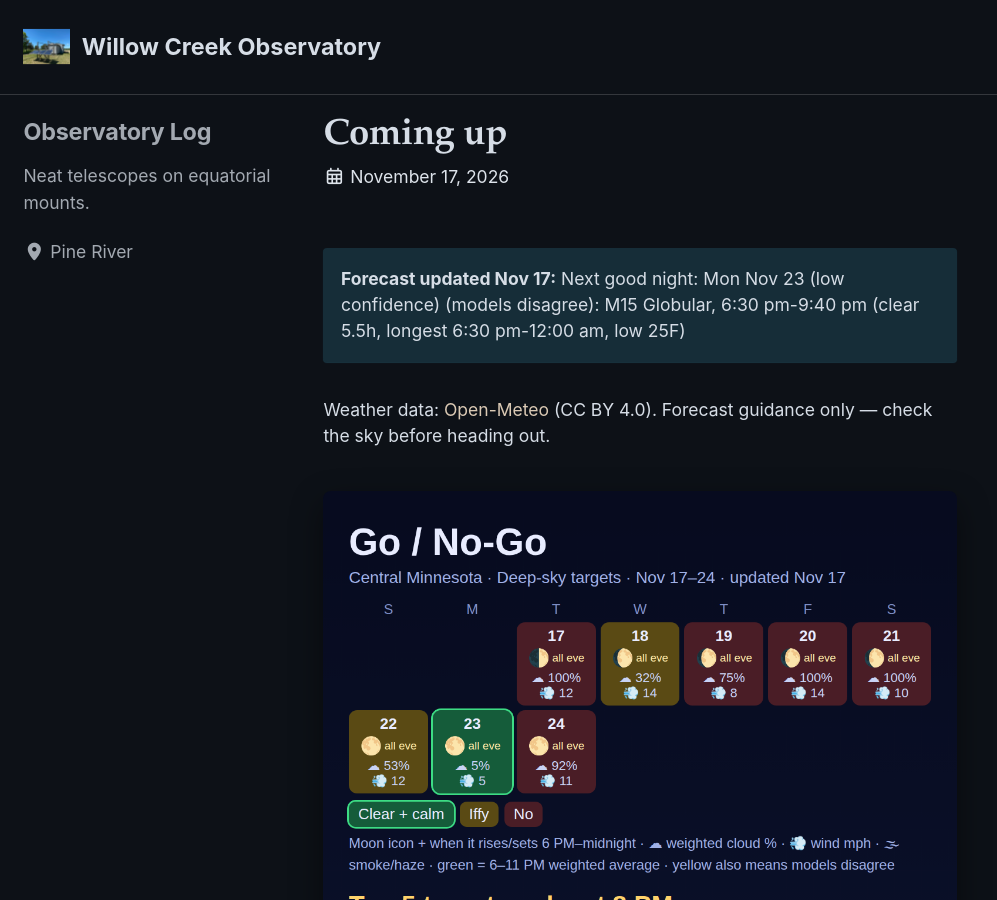
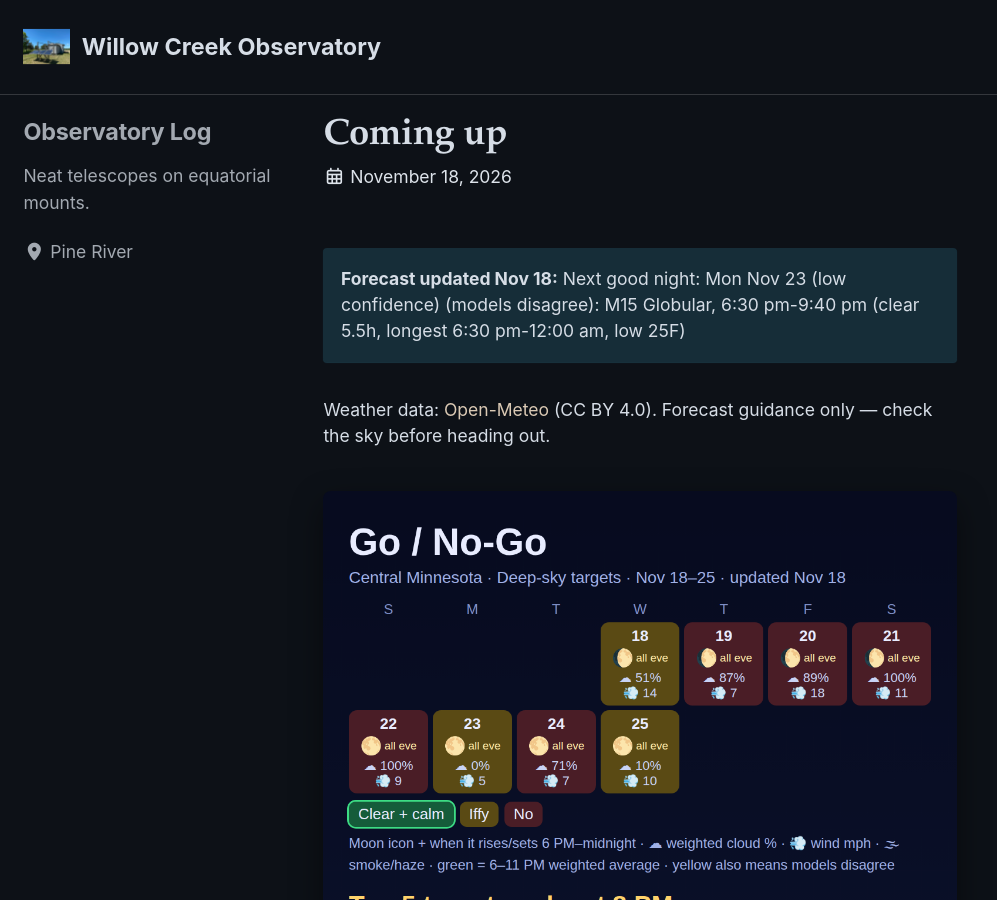
Before and after one commit to ethos101/ethos101.github.io, a Jekyll site: the page built from _posts/1900-01-01-about.md, in a window 1280 px wide and 900 px high. Shown: the whole window, without its empty margins (0-997 px from the left). Built offline with Jekyll 4.4.1, drawn with Linux system fonts in a browser that asks for light colours; cached includes are drawn as plain includes; some of the changed text lies outside the part shown.

Commit message:
Update stargazing forecast (Nov 18)

```diff
--- a/_includes/forecast_status.html
+++ b/_includes/forecast_status.html
@@ -1,2 +1,2 @@
-<p class="notice--info"><strong>Forecast updated Nov 17:</strong> Next good night: Mon Nov 23 (low confidence) (models disagree): M15 Globular, 6:30 pm-9:40 pm (clear 5.5h, longest 6:30 pm-12:00 am, low 25F)</p>
+<p class="notice--info"><strong>Forecast updated Nov 18:</strong> Next good night: Mon Nov 23 (low confidence) (models disagree): M15 Globular, 6:30 pm-9:40 pm (clear 5.5h, longest 6:30 pm-12:00 am, low 25F)</p>
 <p class="small">Weather data: <a href="https://open-meteo.com/">Open-Meteo</a> (CC BY 4.0). Forecast guidance only — check the sky before heading out.</p>
--- a/_posts/1900-01-01-about.md
+++ b/_posts/1900-01-01-about.md
@@ -1,6 +1,6 @@
 ---
 title: Coming up
-date: 2026-11-17
+date: 2026-11-18
 header:
   teaser: /images/month.png
 ---
```
Also changed, not shown: images/month.png.
